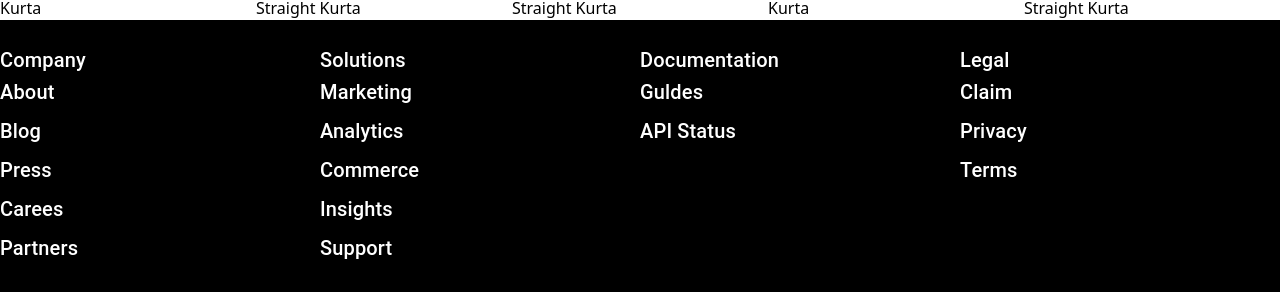
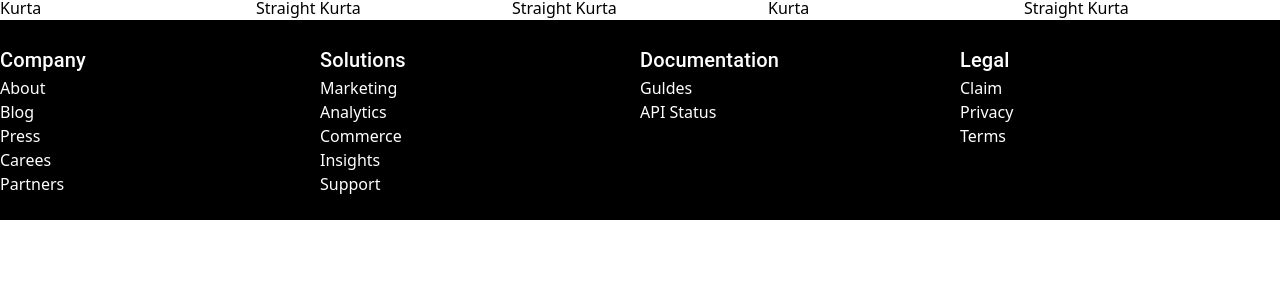
Before and after one commit to iam-riyaz/mart-ez, a React (Vite) app in the folder frontend/: page / in a window 1280 px wide. Shown: the part 5721-6013 px from the top of the page. After the commit the page ends 5941 px from the top, so only its background shows below. Built offline with nearby package versions, Linux system fonts and the light colour scheme.

Commit message:
footer updated

```diff
--- a/frontend/src/customer/components/Footer/index.jsx
+++ b/frontend/src/customer/components/Footer/index.jsx
@@ -1,4 +1,4 @@
-import { Grid, Typography } from "@mui/material";
+import { Button, Grid, Typography } from "@mui/material";
 
 export const Footer = () => {
   return (
@@ -12,69 +12,100 @@ export const Footer = () => {
           <Typography className="pb-5" variant="h6">
             Company
           </Typography>
-          <Typography className="pb-5" variant="h6" gutterBottom>
+          <div>
+          <button className="pb-5 text-md"    >
             About
-          </Typography>
-          <Typography className="pb-5" variant="h6" gutterBottom>
+          </button>
+          </div>
+
+          <div>
+          <button className="pb-5 text-md "  >
             Blog
-          </Typography>
-          <Typography className="pb-5" variant="h6" gutterBottom>
+          </button>
+          </div>
+          <div>
+          <button className="pb-5  text-md"  >
             Press
-          </Typography>
-          <Typography className="pb-5" variant="h6" gutterBottom>
+          </button>
+          </div>
+          <div>
+          <button className="pb-5  text-md"  >
             Carees
-          </Typography>
-          <Typography className="pb-5" variant="h6" gutterBottom>
+          </button>
+          </div>
+          <div>
+          <button className="pb-5 text-md"  >
             Partners
-          </Typography>
+          </button>
+          </div>
         </Grid>
 
         <Grid item xs={12} sm={6} md={3}>
           <Typography className="pb-5" variant="h6">
             Solutions
           </Typography>
-          <Typography className="pb-5" variant="h6" gutterBottom>
+          <div>
+          <button className="pb-5 text-md" >
             Marketing
-          </Typography>
-          <Typography className="pb-5" variant="h6" gutterBottom>
+          </button>
+          </div>
+          <div>
+          <button className="pb-5 text-md" >
             Analytics
-          </Typography>
-          <Typography className="pb-5" variant="h6" gutterBottom>
+          </button>
+          </div>
+          <div>
+          <button className="pb-5 text-md" >
             Commerce
-          </Typography>
-          <Typography className="pb-5" variant="h6" gutterBottom>
+          </button>
+          </div>
+          <div>
+          <button className="pb-5 text-md" >
             Insights
-          </Typography>
-          <Typography className="pb-5" variant="h6" gutterBottom>
+          </button>
+          </div>
+          <div>
+          <button className="pb-5 text-md" >
             Support
-          </Typography>
+          </button>
+          </div>
         </Grid>
 
         <Grid item xs={12} sm={6} md={3}>
           <Typography className="pb-5" variant="h6">
             Documentation
           </Typography>
-          <Typography className="pb-5" variant="h6" gutterBottom>
+          <div>
+          <button className="pb-5 text-md" >
             Guldes
-          </Typography>
-          <Typography className="pb-5" variant="h6" gutterBottom>
+          </button>
+          </div>
+          <div>
+          <button className="pb-5 text-md" >
             API Status
-          </Typography>
+          </button>
+          </div>
         </Grid>
 
         <Grid item xs={12} sm={6} md={3}>
           <Typography className="pb-5" variant="h6">
             Legal
           </Typography>
-          <Typography className="pb-5" variant="h6" gutterBottom>
+          <div>
+          <button className="pb-5 text-md" variant="h6" gutterBottom>
             Claim
-          </Typography>
-          <Typography className="pb-5" variant="h6" gutterBottom>
+          </button>
+          </div>
+          <div>
+          <button className="pb-5 text-md" variant="h6" gutterBottom>
             Privacy
-          </Typography>
-          <Typography className="pb-5" variant="h6" gutterBottom>
+          </button>
+          </div>
+          <div>
+          <button className="pb-5 text-md" variant="h6" gutterBottom>
             Terms
-          </Typography>
+          </button>
+          </div>
         </Grid>
       </Grid>
     </>
```
